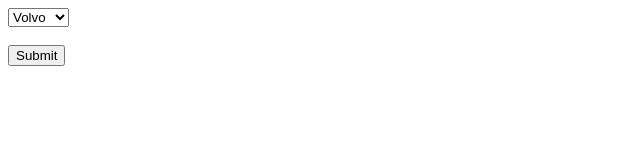
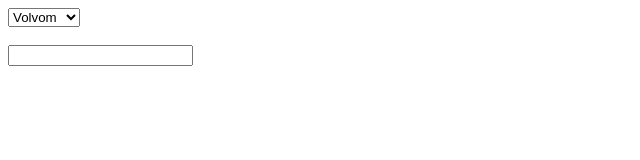
Before and after one commit to Kuann/gitdemo, a plain HTML site: page hello.html in a window 1280 px wide. Shown: the whole page, without its empty margins (0-640 px from the left). Drawn offline with Linux system fonts and the light colour scheme.

Commit message:
an change

```diff
--- a/hello.html
+++ b/hello.html
@@ -4,14 +4,14 @@
 
 <form action="/action_page.php">
   <select name="cars">
-    <option value="volvo">Volvo</option>
-    <option value="volvo">Kuann</option>
+    <option value="volvo">Volvom</option>
+    <option value="volvo">Kuannm</option>
     <option value="saab">Saab</option>
     <option value="fiat">Fiat</option>
     <option value="audi">Audi</option>
   </select>
   <br><br>
-  <input type="submit">
+  <input type="submitm">
 </form>
 
 </body>
```
